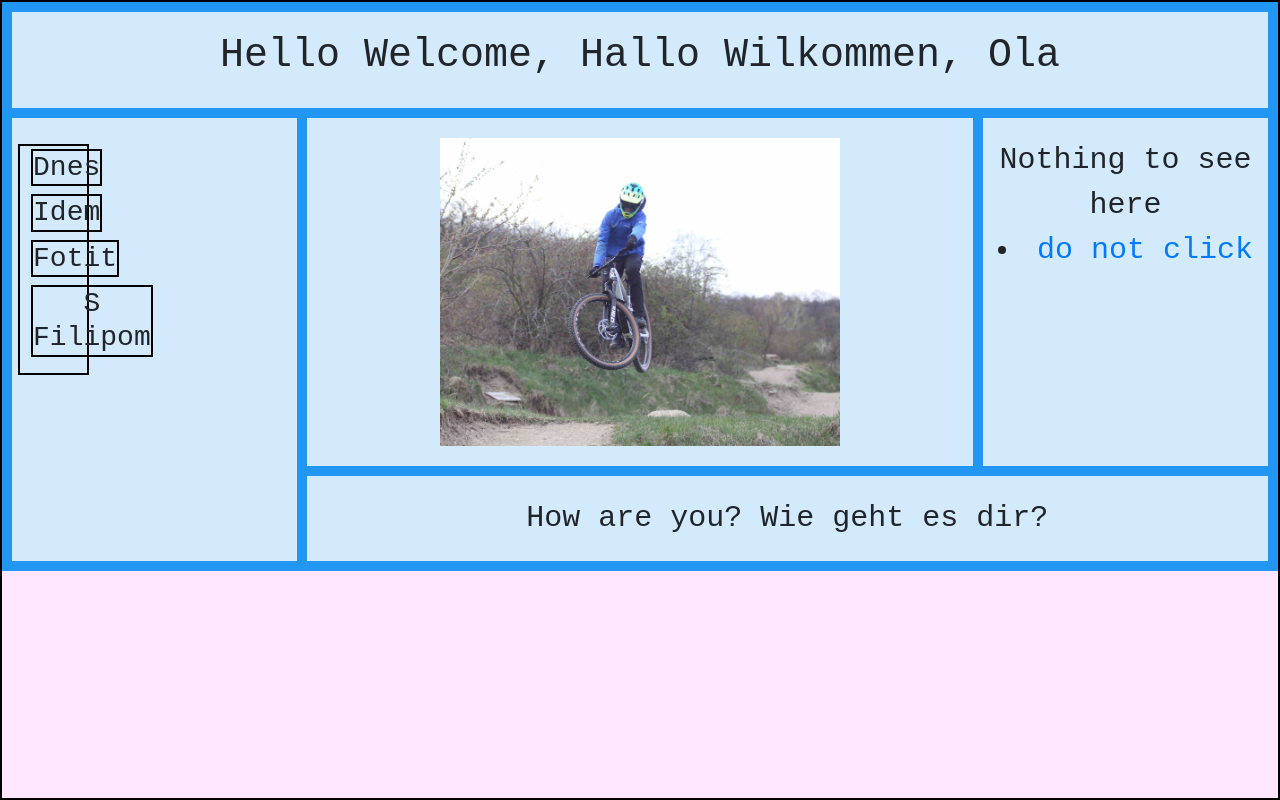
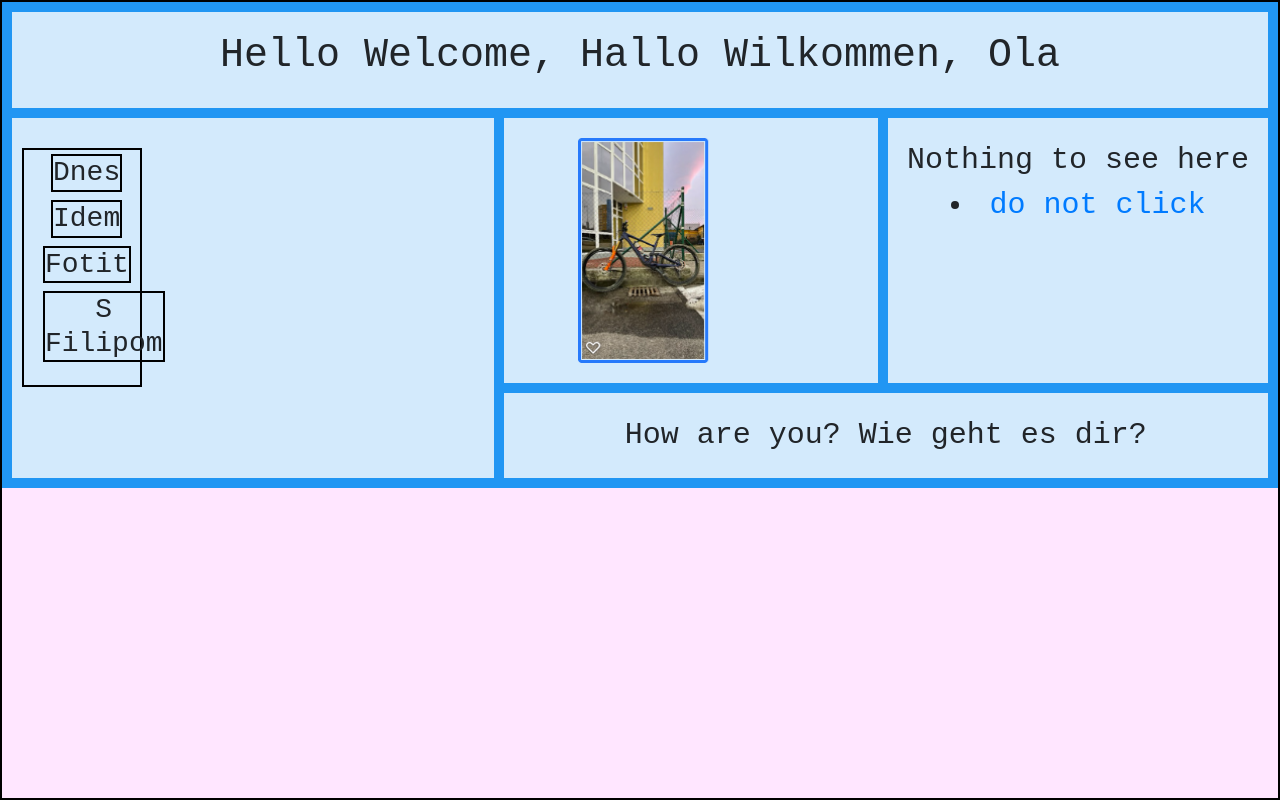
Before and after one commit to mdragun1/Hlavna_Stranka, a plain HTML site: page index.html in a window 1280 px wide. Drawn offline with nearby package versions, Linux system fonts and the light colour scheme.

Commit message:
Update index.html

```diff
--- a/index.html
+++ b/index.html
@@ -19,7 +19,7 @@ integrity="sha384-9aIt2nRpC12Uk9gS9baDl411NQApFmC26EwAOH8WgZl5MYYxFfc+NcPb1dKGj7
       <h3 class = "Menu">S Filipom</h3>
     </div>
   </div>
-    <div class="item3"><img src="Skok.jpg"alt="Lietajuci Martin" width=60%>
+    <div class="item3"><img src="bike.jpg"alt="Lietajuci Martin" width=60%>
 </div>
     <div class="item4">Nothing to see here
     <li><a href="Vedlajsiastranka.html">do not click</a></li></div>
```
